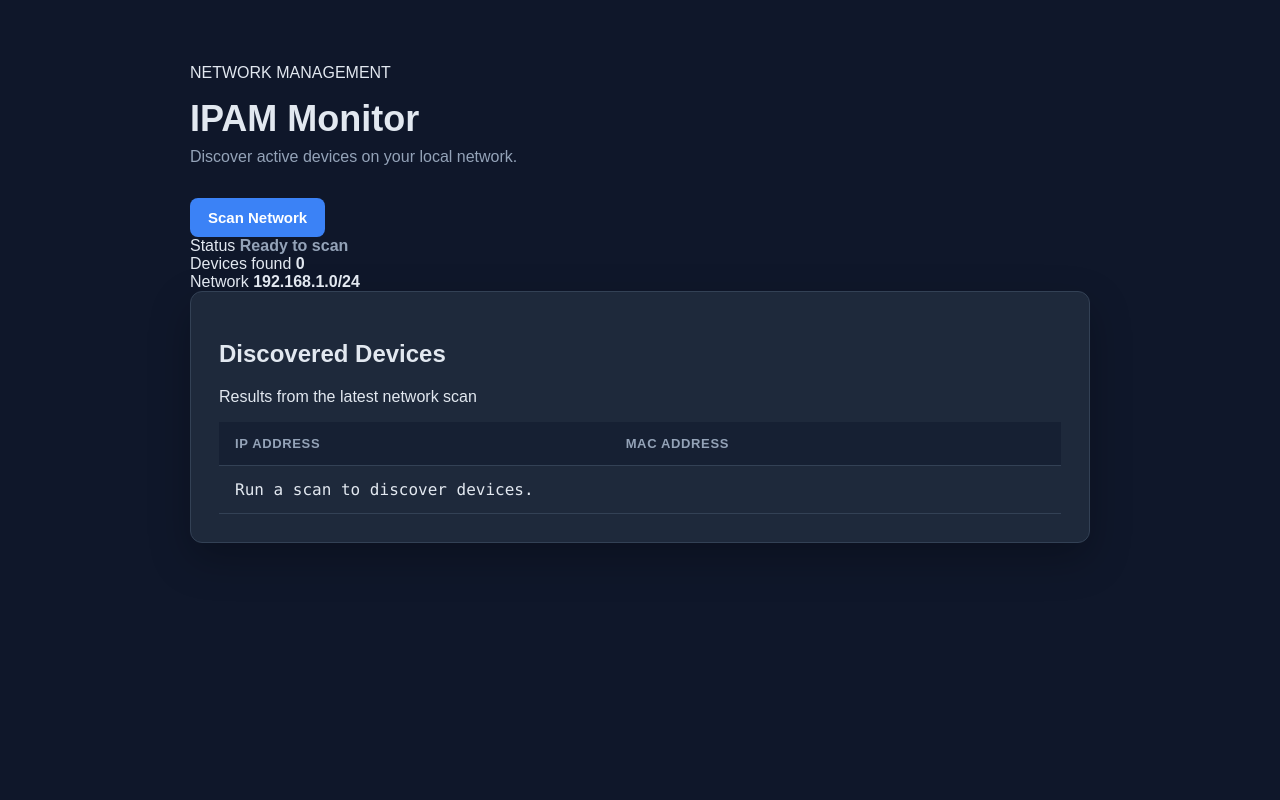
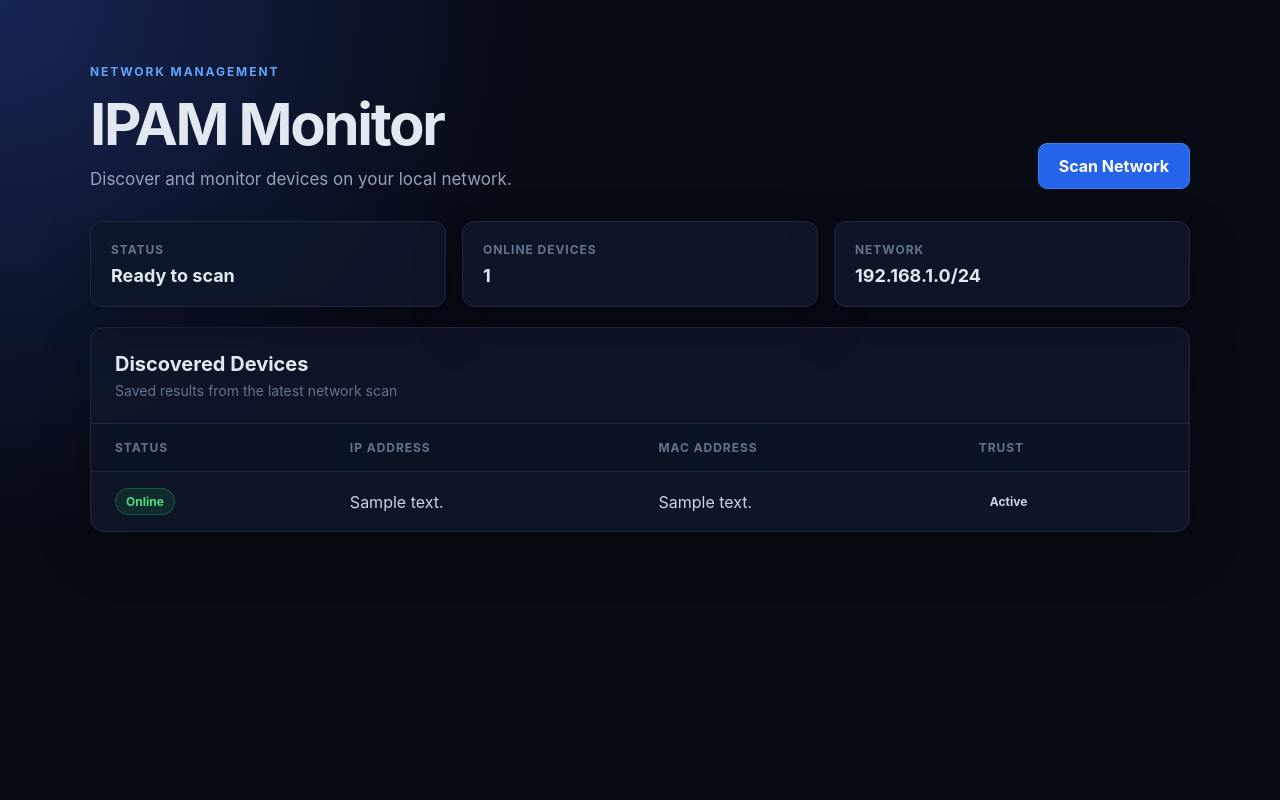
Before and after one commit to ConEv4ns/ipam-monitor, a Flask app: page / in a window 1280 px wide. Run offline with Flask 3, Linux system fonts and the light colour scheme; tables that the repository leaves empty hold one stand-in row (values such as "Sample post").

Commit message:
Add persistent device tracking

```diff
--- a/app.py
+++ b/app.py
@@ -1,9 +1,13 @@
 from flask import Flask, jsonify, render_template
 
+from database import get_devices, initialise_database, save_scan
 from scanner import scan_range
 
 
 app = Flask(__name__)
+NETWORK_RANGE = "192.168.1.0/24"
+
+initialise_database()
 
 
 @app.route("/")
@@ -11,11 +15,19 @@ def index():
     return render_template("index.html")
 
 
+@app.route("/devices")
+def devices():
+    return jsonify(get_devices())
+
+
 @app.route("/scan")
 def scan():
-    # Return discovered devices as JSON
-    devices = scan_range("192.168.1.0/24")
-    return jsonify(devices)
+    discovered_devices = scan_range(NETWORK_RANGE)
+
+    # Save the scan before returning stored records
+    save_scan(discovered_devices)
+
+    return jsonify(get_devices())
 
 
 if __name__ == "__main__":
--- a/static/style.css
+++ b/static/style.css
@@ -1,70 +1,144 @@
+:root {
+    font-family: Inter, "Segoe UI", Arial, sans-serif;
+    color: #e2e8f0;
+    background: #070b14;
+}
+
 * {
     box-sizing: border-box;
 }
 
 body {
+    min-height: 100vh;
     margin: 0;
-    min-height: 100vh;
-    padding: 48px 24px;
-    background: #0f172a;
-    color: #e2e8f0;
-    font-family: Arial, sans-serif;
+    background:
+        radial-gradient(circle at top left, #172554 0, transparent 35%),
+        #070b14;
 }
 
-main {
-    width: 100%;
-    max-width: 900px;
+button {
+    font: inherit;
+}
+
+.container {
+    width: min(1100px, calc(100% - 40px));
     margin: 0 auto;
+    padding: 64px 0;
+}
+
+header {
+    display: flex;
+    align-items: flex-end;
+    justify-content: space-between;
+    gap: 32px;
+    margin-bottom: 32px;
+}
+
+.eyebrow {
+    margin: 0 0 10px;
+    color: #60a5fa;
+    font-size: 12px;
+    font-weight: 700;
+    letter-spacing: 0.16em;
+}
+
+h1,
+h2,
+p {
+    margin-top: 0;
 }
 
 h1 {
-    margin: 0 0 8px;
-    font-size: 36px;
+    margin-bottom: 10px;
+    font-size: clamp(38px, 6vw, 58px);
+    letter-spacing: -0.04em;
 }
 
 .subtitle {
-    margin: 0 0 32px;
+    margin-bottom: 0;
     color: #94a3b8;
+    font-size: 17px;
+}
+
+button {
+    padding: 12px 20px;
+    border: 1px solid #3b82f6;
+    border-radius: 9px;
+    background: #2563eb;
+    color: #ffffff;
+    font-weight: 700;
+    cursor: pointer;
+    transition: background 150ms ease, transform 150ms ease;
+}
+
+button:hover {
+    background: #1d4ed8;
+    transform: translateY(-1px);
+}
+
+button:disabled {
+    border-color: #334155;
+    background: #334155;
+    color: #94a3b8;
+    cursor: wait;
+    transform: none;
+}
+
+.summary {
+    display: grid;
+    grid-template-columns: repeat(3, 1fr);
+    gap: 16px;
+    margin-bottom: 20px;
+}
+
+.summary-card,
+.dashboard {
+    border: 1px solid #1e293b;
+    background: rgba(15, 23, 42, 0.9);
+    box-shadow: 0 20px 50px rgba(0, 0, 0, 0.25);
+}
+
+.summary-card {
+    display: flex;
+    flex-direction: column;
+    gap: 8px;
+    min-width: 0;
+    padding: 20px;
+    border-radius: 12px;
+}
+
+.summary-label {
+    color: #64748b;
+    font-size: 12px;
+    font-weight: 700;
+    letter-spacing: 0.08em;
+    text-transform: uppercase;
+}
+
+.summary-card strong {
+    overflow-wrap: anywhere;
+    font-size: 18px;
 }
 
 .dashboard {
-    padding: 28px;
-    background: #1e293b;
-    border: 1px solid #334155;
-    border-radius: 12px;
-    box-shadow: 0 16px 40px rgba(0, 0, 0, 0.25);
+    overflow: hidden;
+    border-radius: 14px;
 }
 
-.actions {
-    display: flex;
-    align-items: center;
-    gap: 16px;
-    margin-bottom: 24px;
+.dashboard-heading {
+    padding: 24px;
+    border-bottom: 1px solid #1e293b;
 }
 
-button {
-    padding: 11px 18px;
-    border: 0;
-    border-radius: 8px;
-    background: #3b82f6;
-    color: white;
-    font-size: 15px;
-    font-weight: bold;
-    cursor: pointer;
+.dashboard-heading h2 {
+    margin-bottom: 6px;
+    font-size: 20px;
 }
 
-button:hover {
-    background: #2563eb;
-}
-
-button:disabled {
-    background: #475569;
-    cursor: not-allowed;
-}
-
-#status {
-    margin: 0;
-    color: #94a3b8;
+.dashboard-heading p {
+    margin-bottom: 0;
+    color: #64748b;
+    font-size: 14px;
 }
 
 .table-container {
@@ -78,38 +152,100 @@ table {
 
 th,
 td {
-    padding: 14px 16px;
-    border-bottom: 1px solid #334155;
+    padding: 16px 24px;
+    border-bottom: 1px solid #1e293b;
     text-align: left;
 }
 
 th {
-    background: #162033;
-    color: #94a3b8;
-    font-size: 13px;
+    background: #0c1423;
+    color: #64748b;
+    font-size: 12px;
+    letter-spacing: 0.08em;
     text-transform: uppercase;
-    letter-spacing: 0.05em;
+}
+
+td {
+    color: #cbd5e1;
+}
+
+tbody tr:last-child td {
+    border-bottom: 0;
 }
 
 tbody tr:hover {
-    background: #263449;
+    background: rgba(30, 41, 59, 0.55);
 }
 
-td {
-    font-family: Consolas, monospace;
+.status-badge,
+.trust-badge {
+    display: inline-flex;
+    align-items: center;
+    padding: 5px 10px;
+    border: 1px solid transparent;
+    border-radius: 999px;
+    font-size: 12px;
+    font-weight: 700;
+    text-transform: capitalize;
 }
 
-@media (max-width: 600px) {
-    body {
-        padding: 24px 12px;
+.status-badge.online {
+    border-color: rgba(34, 197, 94, 0.3);
+    background: rgba(34, 197, 94, 0.12);
+    color: #4ade80;
+}
+
+.status-badge.offline {
+    border-color: rgba(239, 68, 68, 0.3);
+    background: rgba(239, 68, 68, 0.12);
+    color: #f87171;
+}
+
+.trust-badge.unknown {
+    border-color: rgba(245, 158, 11, 0.3);
+    background: rgba(245, 158, 11, 0.12);
+    color: #fbbf24;
+}
+
+.trust-badge.trusted {
+    border-color: rgba(59, 130, 246, 0.3);
+    background: rgba(59, 130, 246, 0.12);
+    color: #60a5fa;
+}
+
+.trust-badge.untrusted {
+    border-color: rgba(239, 68, 68, 0.3);
+    background: rgba(239, 68, 68, 0.12);
+    color: #f87171;
+}
+
+.empty-state {
+    height: 150px;
+    color: #64748b;
+    text-align: center;
+}
+
+@media (max-width: 700px) {
+    .container {
+        width: min(100% - 24px, 1100px);
+        padding: 32px 0;
     }
 
-    .dashboard {
-        padding: 18px;
+    header {
+        align-items: stretch;
+        flex-direction: column;
     }
 
-    .actions {
-        align-items: flex-start;
-        flex-direction: column;
+    button {
+        width: 100%;
+    }
+
+    .summary {
+        grid-template-columns: 1fr;
+    }
+
+    th,
+    td {
+        padding: 14px 16px;
     }
 }
--- a/templates/index.html
+++ b/templates/index.html
@@ -3,9 +3,10 @@
 <head>
     <meta charset="UTF-8">
     <meta name="viewport" content="width=device-width, initial-scale=1.0">
+
     <title>IPAM Monitor</title>
-
-    <link rel="stylesheet" href="{{ url_for('static', filename='style.css') }}">
+   <title>IPAM Monitor</title>
+<link rel="stylesheet" href="{{ url_for('static', filename='style.css') }}">
 </head>
 <body>
     <main class="container">
@@ -14,7 +15,7 @@
                 <p class="eyebrow">NETWORK MANAGEMENT</p>
                 <h1>IPAM Monitor</h1>
                 <p class="subtitle">
-                    Discover active devices on your local network.
+                    Discover and monitor devices on your local network.
                 </p>
             </div>
 
@@ -28,7 +29,7 @@
             </div>
 
             <div class="summary-card">
-                <span class="summary-label">Devices found</span>
+                <span class="summary-label">Online devices</span>
                 <strong id="device-count">0</strong>
             </div>
 
@@ -42,7 +43,7 @@
             <div class="dashboard-heading">
                 <div>
                     <h2>Discovered Devices</h2>
-                    <p>Results from the latest network scan</p>
+                    <p>Saved results from the latest network scan</p>
                 </div>
             </div>
 
@@ -50,13 +51,16 @@
                 <table>
                     <thead>
                         <tr>
+                            <th>Status</th>
                             <th>IP Address</th>
                             <th>MAC Address</th>
+                            <th>Trust</th>
                         </tr>
                     </thead>
+
                     <tbody id="device-list">
-                        <tr id="empty-row">
-                            <td colspan="2" class="empty-state">
+                        <tr>
+                            <td colspan="4" class="empty-state">
                                 Run a scan to discover devices.
                             </td>
                         </tr>
@@ -72,6 +76,88 @@
         const deviceCount = document.getElementById("device-count");
         const deviceList = document.getElementById("device-list");
 
+        function sortDevices(devices) {
+            return devices.sort((a, b) => {
+                const aParts = a.ip_address.split(".").map(Number);
+                const bParts = b.ip_address.split(".").map(Number);
+
+                for (let i = 0; i < 4; i++) {
+                    if (aParts[i] !== bParts[i]) {
+                        return aParts[i] - bParts[i];
+                    }
+                }
+
+                return 0;
+            });
+        }
+
+        function displayDevices(devices) {
+            deviceList.innerHTML = "";
+
+            if (devices.length === 0) {
+                const row = document.createElement("tr");
+                const cell = document.createElement("td");
+
+                cell.colSpan = 4;
+                cell.className = "empty-state";
+                cell.textContent = "No saved devices found.";
+
+                row.appendChild(cell);
+                deviceList.appendChild(row);
+                deviceCount.textContent = "0";
+                return;
+            }
+
+            sortDevices(devices).forEach(device => {
+                const row = document.createElement("tr");
+
+                const statusCell = document.createElement("td");
+                const statusBadge = document.createElement("span");
+
+                statusBadge.className = device.online
+                    ? "status-badge online"
+                    : "status-badge offline";
+
+                statusBadge.textContent = device.online ? "Online" : "Offline";
+                statusCell.appendChild(statusBadge);
+
+                const ipCell = document.createElement("td");
+                ipCell.textContent = device.ip_address;
+
+                const macCell = document.createElement("td");
+                macCell.textContent = device.mac_address;
+
+                const trustCell = document.createElement("td");
+                const trustBadge = document.createElement("span");
+
+                trustBadge.className = `trust-badge ${device.trust_status}`;
+                trustBadge.textContent = device.trust_status;
+
+                trustCell.appendChild(trustBadge);
+
+                row.append(statusCell, ipCell, macCell, trustCell);
+                deviceList.appendChild(row);
+            });
+
+            const onlineCount = devices.filter(device => device.online).length;
+            deviceCount.textContent = onlineCount;
+        }
+
+        async function loadDevices() {
+            try {
+                const response = await fetch("/devices");
+
+                if (!response.ok) {
+                    throw new Error("Device request failed");
+                }
+
+                const devices = await response.json();
+                displayDevices(devices);
+            } catch (error) {
+                statusText.textContent = "Could not load devices";
+            }
+        }
+
         scanButton.addEventListener("click", async () => {
             scanButton.disabled = true;
             scanButton.textContent = "Scanning...";
@@ -86,55 +172,18 @@
 
                 const devices = await response.json();
 
-                // Sort devices by IP address
-                devices.sort((a, b) => {
-                    const aParts = a.ip.split(".").map(Number);
-                    const bParts = b.ip.split(".").map(Number);
-
-                    for (let i = 0; i < 4; i++) {
-                        if (aParts[i] !== bParts[i]) {
-                            return aParts[i] - bParts[i];
-                        }
-                    }
-
-                    return 0;
-                });
-
-                deviceList.innerHTML = "";
-
-                devices.forEach(device => {
-                    const row = document.createElement("tr");
-
-                    const ipCell = document.createElement("td");
-                    ipCell.textContent = device.ip;
-
-                    const macCell = document.createElement("td");
-                    macCell.textContent = device.mac;
-
-                    row.append(ipCell, macCell);
-                    deviceList.appendChild(row);
-                });
-
-                if (devices.length === 0) {
-                    deviceList.innerHTML = `
-                        <tr>
-                            <td colspan="2" class="empty-state">
-                                No active devices found.
-                            </td>
-                        </tr>
-                    `;
-                }
-
-                deviceCount.textContent = devices.length;
+                // Refresh the table with saved results
+                displayDevices(devices);
                 statusText.textContent = "Scan complete";
             } catch (error) {
                 statusText.textContent = "Scan failed";
-                deviceCount.textContent = "0";
             } finally {
                 scanButton.disabled = false;
                 scanButton.textContent = "Scan Network";
             }
         });
+
+        loadDevices();
     </script>
 </body>
 </html>
```
Also changed, not shown: database.py (+71 -1 lines).
